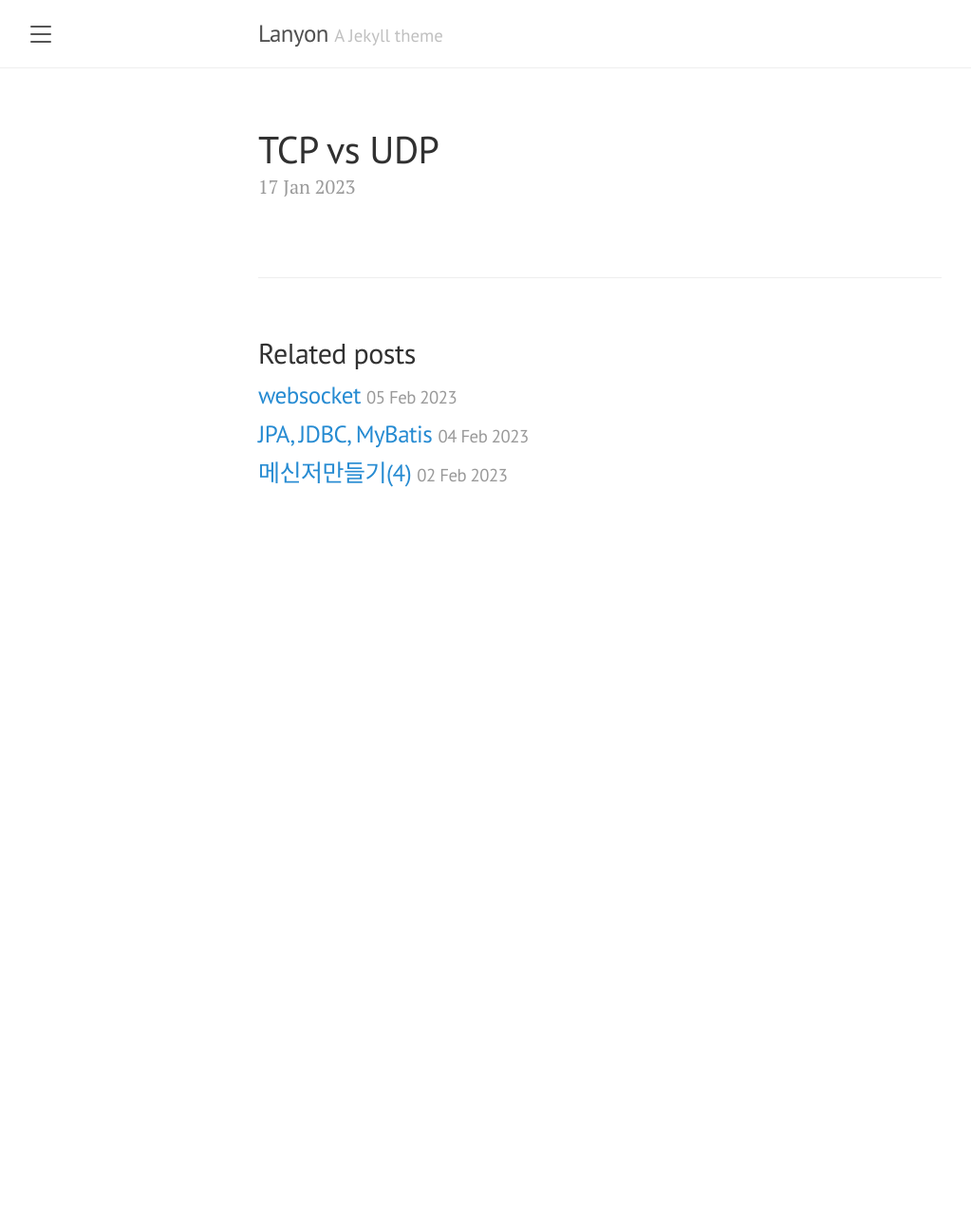
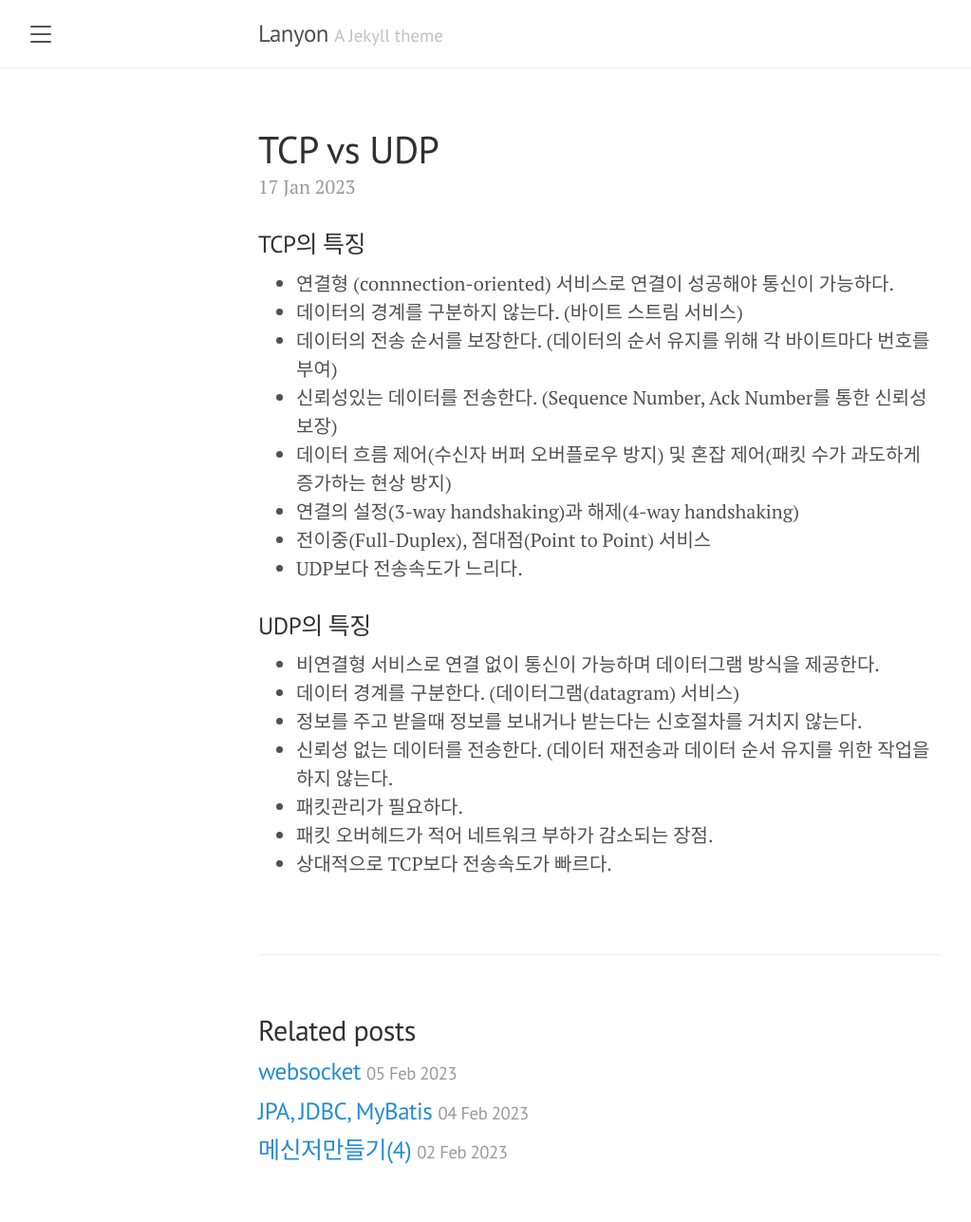
Before and after one commit to mycookie1/mycookie1.github.io, a Jekyll site: the page built from _posts/2023-01-17-TCP,UDP.md, in a window 1280 px wide. Shown: the whole page at 95% size, without its empty margins (8-1031 px from the left). Built offline with Jekyll 4.4.1, drawn with Linux system fonts in a browser that asks for light colours; before the commit the page ends 900 px from its top, so only the background shows below that.

Commit message:
[feat] tcp, udp

```diff
--- a/_posts/2023-01-17-TCP,UDP.md
+++ b/_posts/2023-01-17-TCP,UDP.md
@@ -2,5 +2,26 @@
 layout: post
 title:  "TCP vs UDP"
 category: Network
-tags: [tcp, udp, socket]
+tags: [tcp, udp]
 ---
+
+### TCP의 특징
+
+- 연결형 (connnection-oriented) 서비스로 연결이 성공해야 통신이 가능하다.
+- 데이터의 경계를 구분하지 않는다. (바이트 스트림 서비스)
+- 데이터의 전송 순서를 보장한다. (데이터의 순서 유지를 위해 각 바이트마다 번호를 부여)
+- 신뢰성있는 데이터를 전송한다. (Sequence Number, Ack Number를 통한 신뢰성 보장)
+- 데이터 흐름 제어(수신자 버퍼 오버플로우 방지) 및 혼잡 제어(패킷 수가 과도하게 증가하는 현상 방지)
+- 연결의 설정(3-way handshaking)과 해제(4-way handshaking)
+- 전이중(Full-Duplex), 점대점(Point to Point) 서비스
+- UDP보다 전송속도가 느리다.
+
+### UDP의 특징
+
+- 비연결형 서비스로 연결 없이 통신이 가능하며 데이터그램 방식을 제공한다.
+- 데이터 경계를 구분한다. (데이터그램(datagram) 서비스)
+- 정보를 주고 받을때 정보를 보내거나 받는다는 신호절차를 거치지 않는다.
+- 신뢰성 없는 데이터를 전송한다. (데이터 재전송과 데이터 순서 유지를 위한 작업을 하지 않는다.
+- 패킷관리가 필요하다.
+- 패킷 오버헤드가 적어 네트워크 부하가 감소되는 장점.
+- 상대적으로 TCP보다 전송속도가 빠르다.
```
